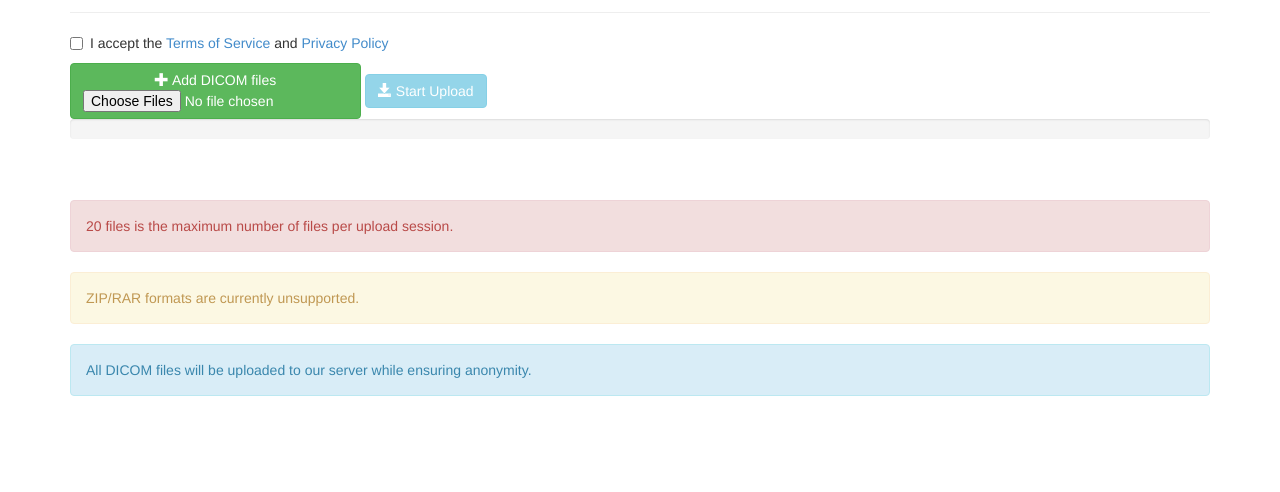
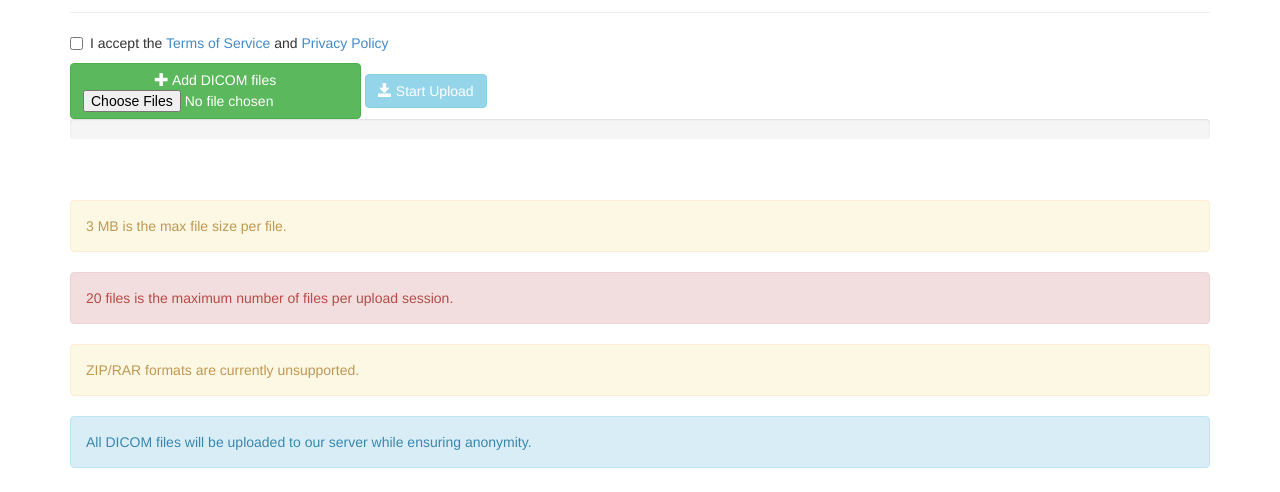
Before and after one commit to neurosnap/dcmdb, a Django app: page /dcmupload/ in a window 1280 px wide. Shown: the part 250-742 px from the top of the page. Run offline with Django 3.2, Linux system fonts and the light colour scheme; some libraries are stand-ins or nearby versions.

Commit message:
limiting filesize by 3mb

```diff
--- a/dcmupload/templates/dcmupload.html
+++ b/dcmupload/templates/dcmupload.html
@@ -102,6 +102,7 @@
 
 	<div class="col-md-12">
 
+        <div class="alert alert-warning">3 MB is the max file size per file.</div>
         <div class="alert alert-danger">20 files is the maximum number of files per upload session.</div>
         <div class="alert alert-warning">ZIP/RAR formats are currently unsupported.</div>
 		<div class="alert alert-info">All DICOM files will be uploaded to our server while ensuring anonymity.</div>
--- a/dcmupload/views.py
+++ b/dcmupload/views.py
@@ -46,7 +46,7 @@ def handle_upload(request):
     #   and check validity late in the code
     options = {
         # the maximum file size (must be in bytes)
-        "maxfilesize": 15 * 2 ** 20, # 15 Mb
+        "maxfilesize": 3 * 2 ** 20, # 15 Mb
         # the minimum file size (must be in bytes)
         "minfilesize": 1 * 2 ** 10, # 1 Kb
         # the file types which are going to be allowed for upload
```
